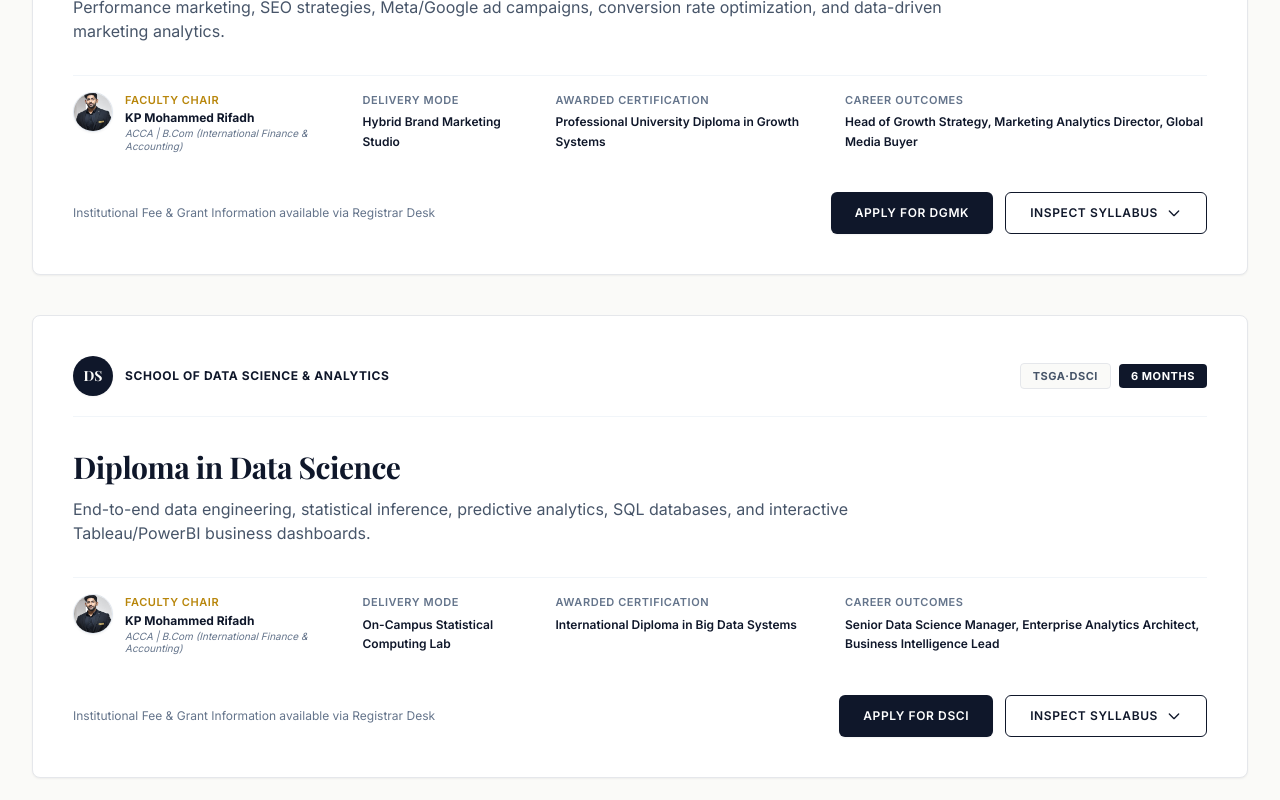
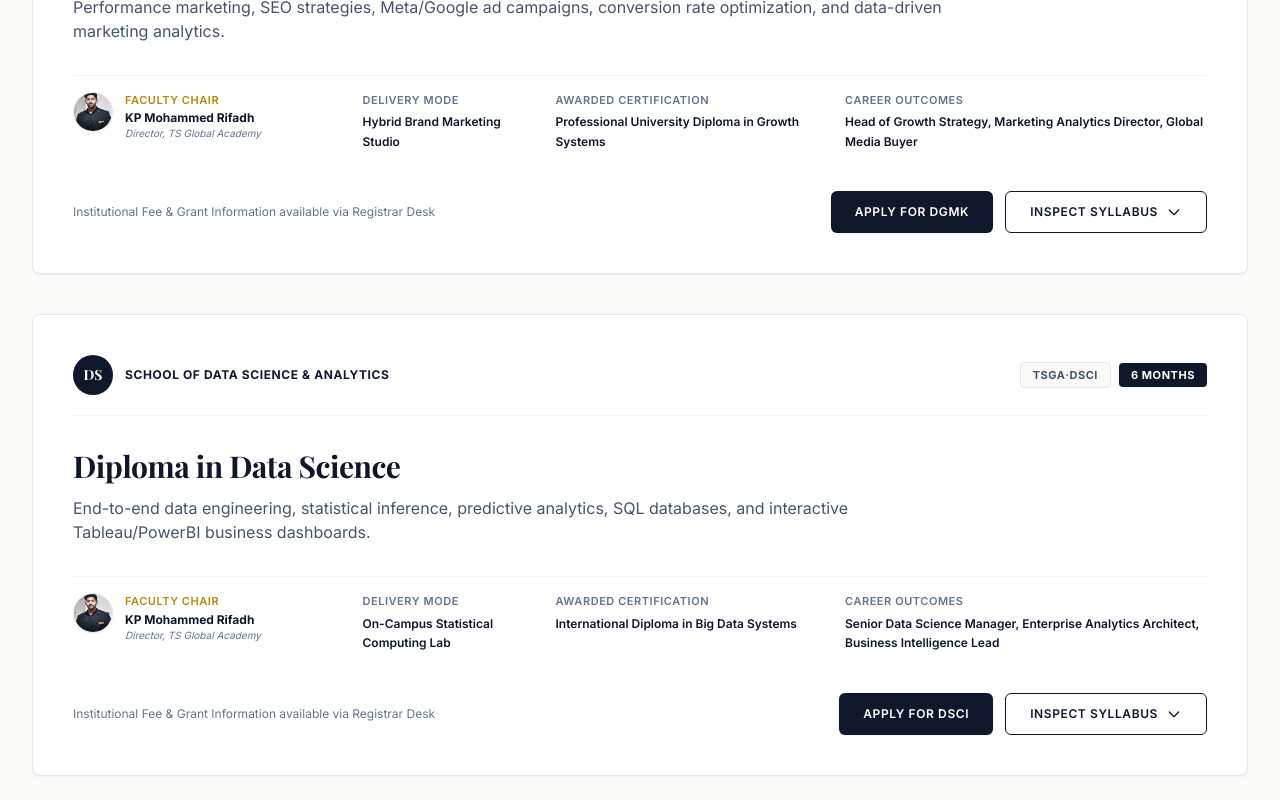
Before and after one commit to OMNI-IDE-in/Ts_achademy, a React (Vite) app: page / in a window 1280 px wide. Shown: the part 4440-5240 px from the top of the page. Built offline with nearby package versions, Linux system fonts and the light colour scheme; a web font is replaced by a local one.

Commit message:
Separate Director and Faculty roles for KP Mohammed Rifadh

```diff
--- a/src/components/DiplomaPrograms.jsx
+++ b/src/components/DiplomaPrograms.jsx
@@ -66,7 +66,7 @@ export default function DiplomaPrograms({ onOpenApplyModal }) {
     },
     "dgmk": {
       name: "KP Mohammed Rifadh",
-      title: "ACCA | B.Com (International Finance & Accounting) — Chair of Digital Growth",
+      title: "Director, TS Global Academy — Chair of Digital Growth",
       photo: "/kp-mohammed-rifadh.jpg",
       department: "School of Digital Business & Strategy",
       mode: "Hybrid Brand Marketing Studio",
@@ -75,7 +75,7 @@ export default function DiplomaPrograms({ onOpenApplyModal }) {
     },
     "dsci": {
       name: "KP Mohammed Rifadh",
-      title: "ACCA | B.Com (International Finance & Accounting) — Chair of Data Systems",
+      title: "Director, TS Global Academy — Chair of Data Systems",
       photo: "/kp-mohammed-rifadh.jpg",
       department: "School of Data Science & Analytics",
       mode: "On-Campus Statistical Computing Lab",
--- a/src/components/FacultySection.jsx
+++ b/src/components/FacultySection.jsx
@@ -47,6 +47,15 @@ export default function FacultySection() {
       photo: "https://images.unsplash.com/photo-1472099645785-5658abf4ff4e?auto=format&fit=crop&w=600&q=80",
       research: "Dynamic Kinematics, ROS2 Automation, Industrial Sensor Fusion",
       publications: "Director of Technology Transfer and Hardware Incubation",
+    },
+    {
+      name: "KP Mohammed Rifadh",
+      title: "Director, TS Global Academy",
+      company: "Chair of Strategic Growth, Marketing & Data",
+      credentials: "Director of Institute · Principal Analytics Architect",
+      photo: "/kp-mohammed-rifadh.jpg",
+      research: "High-Dimensional Data Systems, Predictive Conversion Models",
+      publications: "Director of International Admissions and Enterprise Analytics",
     },
     {
       name: "KP Mohammed Rifadh",
```
